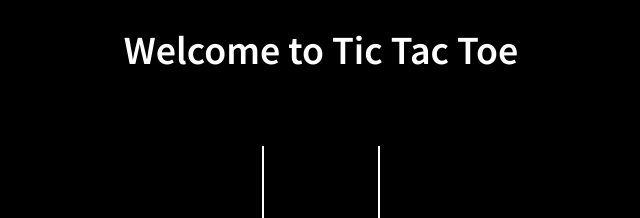
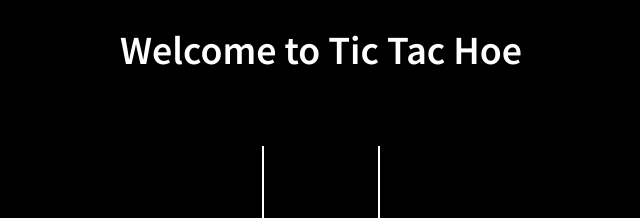
Before and after one commit to eaqyyy/tictachoe, a plain HTML site: page index.html in a window 1280 px wide. Shown: the top 218 px of the page, 319-959 px from the left. Drawn offline with nearby package versions, Linux system fonts and the light colour scheme.

Commit message:
tictachoe

```diff
--- a/C4_logic.js
+++ b/C4_logic.js
@@ -85,6 +85,7 @@ function marker() {
             if (checkWinner(oSequence)) {
                 turnText.text("O");
                 playWinStatus.text("has won the game!");
+                $('h1').text("X can $uck ma thick di©k!!!")
                 oWinsCount++;
                 oWinsDisplay.text(oWinsCount);
                 return;
--- a/index.html
+++ b/index.html
@@ -22,11 +22,11 @@
         integrity="sha384-OgVRvuATP1z7JjHLkuOU7Xw704+h835Lr+6QL9UvYjZE3Ipu6Tp75j7Bh/kR0JKI"
         crossorigin="anonymous"></script>
 
-    <title>Tic Tac Toe</title>
+    <title>Tic Tac Hoe</title>
 </head>
 
 <body>
-    <h1>Welcome to Tic Tac Toe</h1>
+    <h1>Welcome to Tic Tac Hoe</h1>
 
     <div class="container">
         <div class="row">
```
